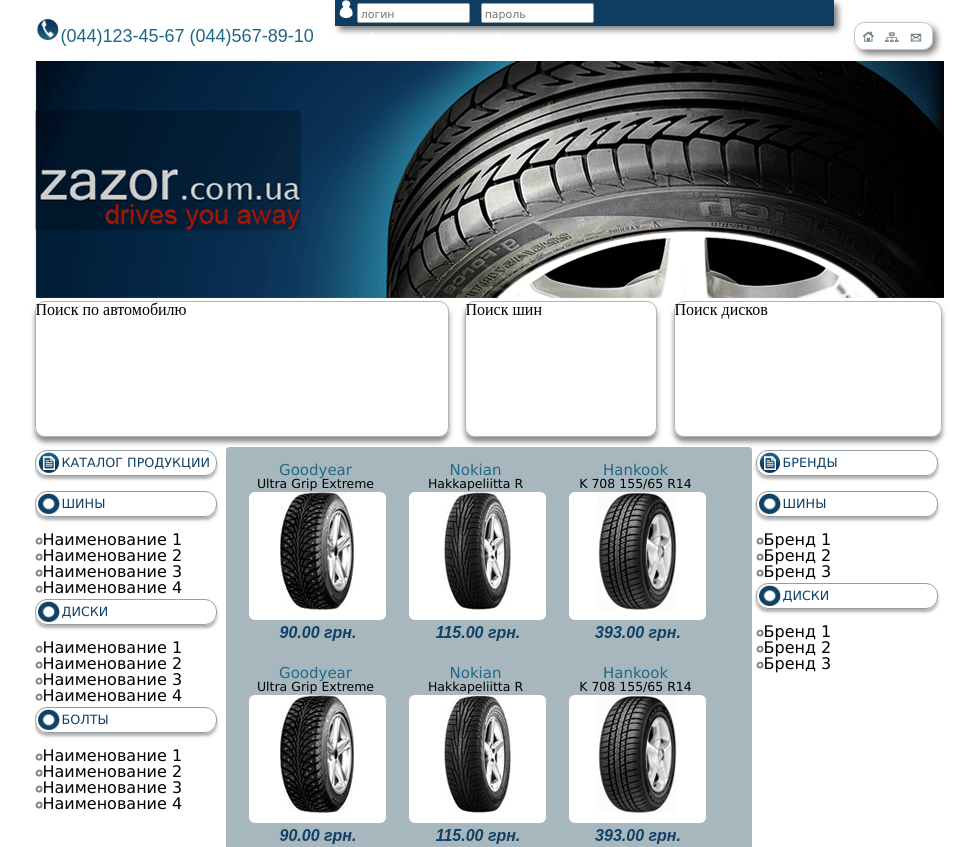
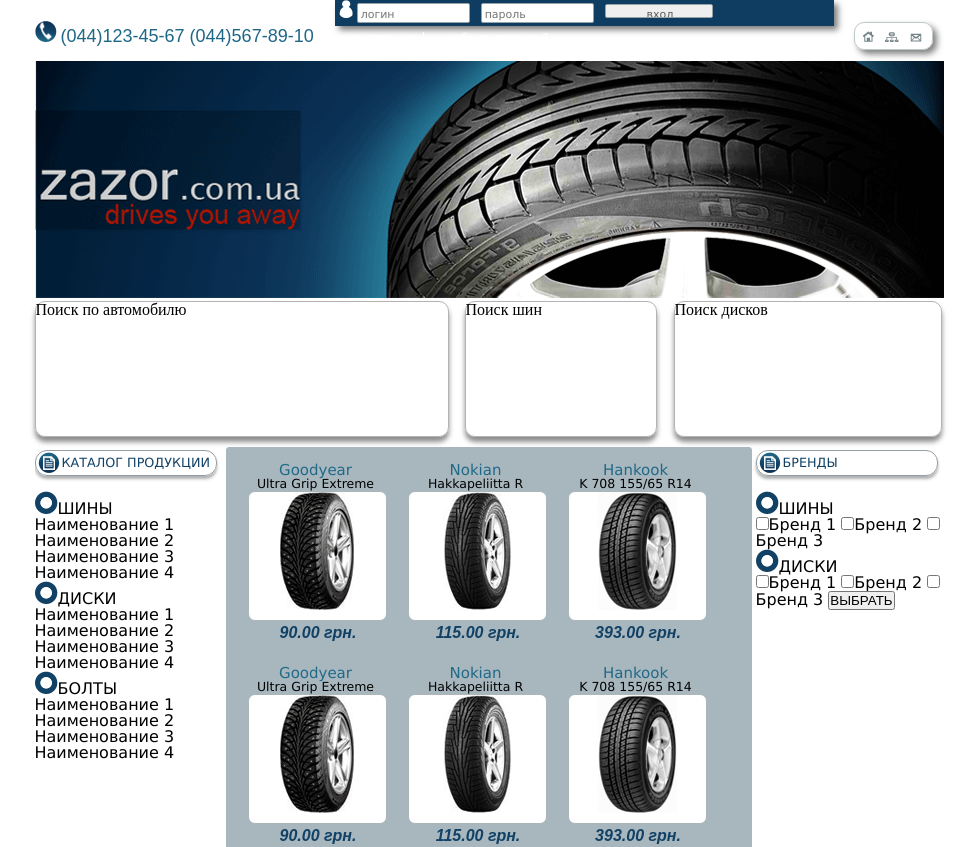
Before and after one commit to lora-vit/FrontendCourse, a plain HTML site: page lab-6/ii6.html in a window 1280 px wide. Shown: the top 847 px of the page, without its empty margins (152-1128 px from the left). Drawn offline with Linux system fonts and the light colour scheme.

Commit message:
pre pixel perfect

```diff
--- a/lab-6/ii6.html
+++ b/lab-6/ii6.html
@@ -9,19 +9,21 @@
 <body>
 	<div class="page">
 		<header>
-			<div class="head-line">
-				<div class="teleph"></div><span>(044)123-45-67 (044)567-89-10</span>
-				<div class="registr">
-					<form action="#">
+			<div class="head-line clearfix">
+				<!-- <div class="teleph"></div> -->
+				<img class="tel" src="img/tel.png" alt= "tel"> <span>(044)123-45-67 (044)567-89-10</span>
+				<div class="registr clearfix">
+					<form  action="#" style="display: inline-block;">
 						<img  src="img/avtoriz.png" alt= "header">
 						<input type="text" name="login"  placeholder="логин">
 						<input type="password" name="pass"  placeholder="пароль">
-						<ul>
-							<li>вход</li>
+						<input type="submit" name="in" value="вход">
+
+					</form>
+					 <ul>
 							<li>регистрация</li>
-							<li>забыли пароль</li>
+							<li>забыли пароль?</li>
 						</ul>
-					</form>
 
 				</div>
 				<div class="line-three">
@@ -50,27 +52,27 @@
 		<div class="main clearfix">
 			<div class="block-left">
 				<div class="katalog"><img  src="img/katalog.png" alt= "i7"><span>КАТАЛОГ ПРОДУКЦИИ</span></div>
-				<div class="katalog"><img  src="img/m.png" alt= "i7"><span>ШИНЫ</span></div>
+				<div class="subkatalog"><img  src="img/m.png" alt= "i7"><span>ШИНЫ</span></div>
 				<ul >
-					<li><img  src="img/fl-small.png" alt= "i7">Наименование 1</li>
-					<li><img  src="img/fl-small.png" alt= "i7">Наименование 2</li>
-					<li><img  src="img/fl-small.png" alt= "i7">Наименование 3</li>
-					<li><img  src="img/fl-small.png" alt= "i7">Наименование 4</li>
+					<li>Наименование 1</li>
+					<li>Наименование 2</li>
+					<li>Наименование 3</li>
+					<li>Наименование 4</li>
 				</ul>
 
-				<div class="katalog"><img  src="img/m.png" alt= "i7"><span>ДИСКИ</span></div>
+				<div class="subkatalog"><img  src="img/m.png" alt= "i7"><span>ДИСКИ</span></div>
 				<ul >
-					<li><img  src="img/fl-small.png" alt= "i7">Наименование 1</li>
-					<li><img  src="img/fl-small.png" alt= "i7">Наименование 2</li>
-					<li><img  src="img/fl-small.png" alt= "i7">Наименование 3</li>
-					<li><img  src="img/fl-small.png" alt= "i7">Наименование 4</li>
+					<li>Наименование 1</li>
+					<li>Наименование 2</li>
+					<li>Наименование 3</li>
+					<li>Наименование 4</li>
 				</ul>
-				<div class="katalog"><img  src="img/m.png" alt= "i7"><span>БОЛТЫ</span></div>
+				<div class="subkatalog"><img  src="img/m.png" alt= "i7"><span>БОЛТЫ</span></div>
 				<ul >
-					<li><img  src="img/fl-small.png" alt= "i7">Наименование 1</li>
-					<li><img  src="img/fl-small.png" alt= "i7">Наименование 2</li>
-					<li><img  src="img/fl-small.png" alt= "i7">Наименование 3</li>
-					<li><img  src="img/fl-small.png" alt= "i7">Наименование 4</li>
+					<li>Наименование 1</li>
+					<li>Наименование 2</li>
+					<li>Наименование 3</li>
+					<li>Наименование 4</li>
 				</ul>
 			</div>
 			<div class="block-middle">
@@ -156,8 +158,9 @@
 				<!--    -->
 			</div>
 			<div class="block-right">
-				<div class="katalog"><img  src="img/katalog.png" alt= "i7"><span>БРЕНДЫ</span></div>
-				<div class="katalog"><img  src="img/m.png" alt= "i7"><span>ШИНЫ</span></div>
+
+				<!-- <div class="katalog"><img  src="img/katalog.png" alt= "i7"><span>БРЕНДЫ</span></div>
+				<div class="subkatalog"><img  src="img/m.png" alt= "i7"><span>ШИНЫ</span></div>
 				<ul>
 					<li><img  src="img/fl-small.png" alt= "i7">Бренд 1</li>
 					<li><img  src="img/fl-small.png" alt= "i7">Бренд 2</li>
@@ -165,12 +168,26 @@
 
 				</ul>
 
-				<div class="katalog"><img  src="img/m.png" alt= "i7"><span>ДИСКИ</span></div>
+				<div class="subkatalog"><img  src="img/m.png" alt= "i7"><span>ДИСКИ</span></div>
 				<ul>
 					<li><img  src="img/fl-small.png" alt= "i7">Бренд 1</li>
 					<li><img  src="img/fl-small.png" alt= "i7">Бренд 2</li>
 					<li><img  src="img/fl-small.png" alt= "i7">Бренд 3</li>
-				</ul>
+				</ul> -->
+				<div class="katalog"><img  src="img/katalog.png" alt= "i7"><span>БРЕНДЫ</span></div>
+					<form action="#">
+ 	                    <div class="subkatalog"><img  src="img/m.png" alt= "i7"><span>ШИНЫ</span></div>
+						<label ><input type="checkbox"  value="1" name="www">Бренд 1</label>
+						<label ><input type="checkbox"  value="2" name="www">Бренд 2</label>
+						<label ><input type="checkbox"  value="3" name="www">Бренд 3</label>
+						<div class="subkatalog"><img  src="img/m.png" alt= "i7"><span>ДИСКИ</span></div>
+						<label ><input type="checkbox"  value="4" name="www">Бренд 1</label>
+						<label ><input type="checkbox"  value="5" name="www">Бренд 2</label>
+						<label ><input type="checkbox"  value="6" name="www">Бренд 3</label>
+						<button type="submit">ВЫБРАТЬ</button>
+
+					</form>
+
 			</div>
 		</div>
 
```
Also changed, not shown: lab-6/img/tel.png (added).
